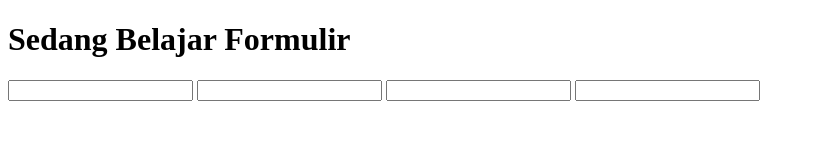
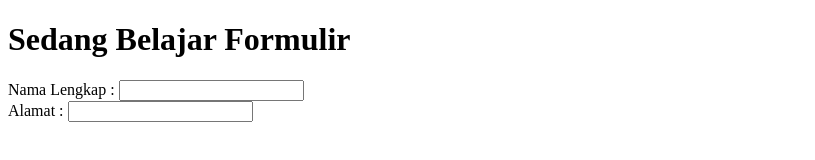
Before and after one commit to kunjun95/kuntoro, a plain HTML site: page form.html in a window 1280 px wide. Shown: the whole page, without its empty margins (0-815 px from the left). Drawn offline with Linux system fonts and the light colour scheme.

```diff
--- a/form.html
+++ b/form.html
@@ -8,10 +8,15 @@
   <body>
     <h1>Sedang Belajar Formulir</h1>
     <form action="" method="get">
-      <input type="text" />
-      <input type="text" />
-      <input type="text" />
-      <input type="text" />
+      <div>
+        <label for="nama">Nama Lengkap :</label>
+        <input type="text" name="nama" id="name" />
+      </div>
+      <div>
+        <label for="Alamat">Alamat :</label>
+        <input type="text" name="Alamat" id="address" />
+      </div>
+      <div></div>
     </form>
   </body>
 </html>
```
